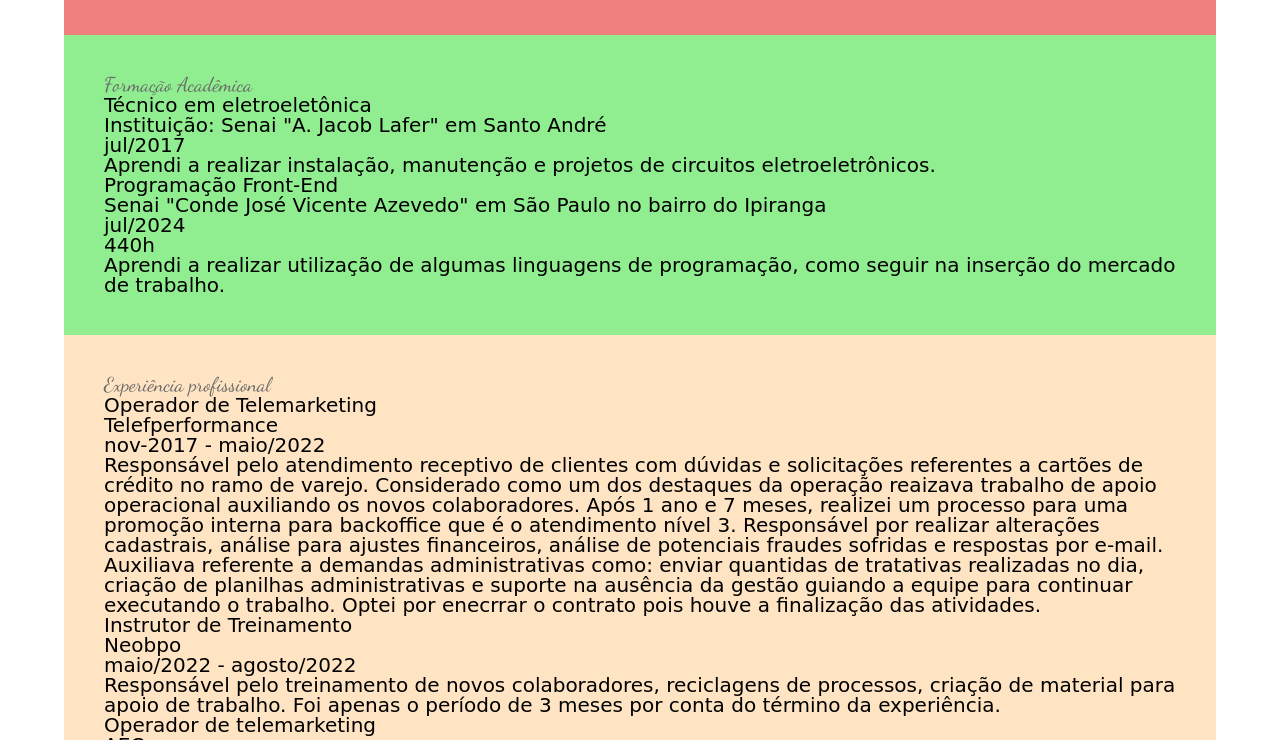
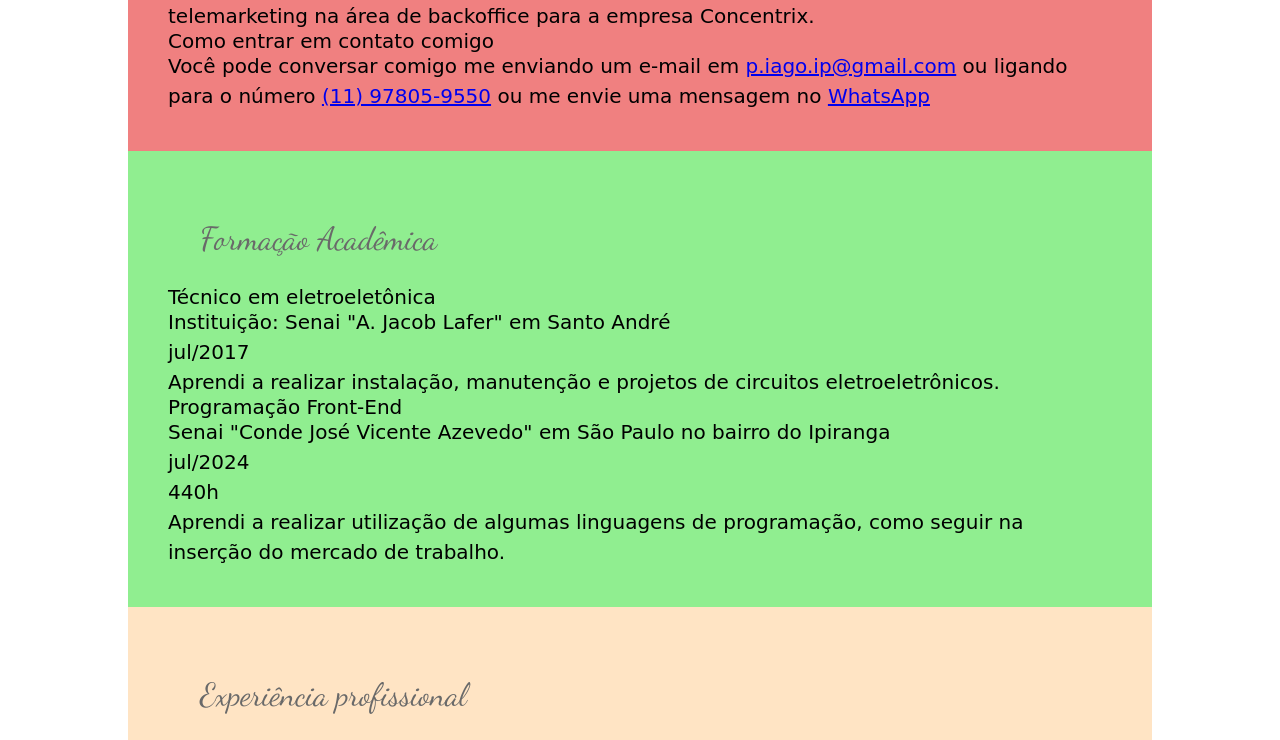
Before and after one commit to IagoPelitero/meu_curriculo, a plain HTML site: page index.html in a window 1280 px wide. Shown: the part 516-1256 px from the top of the page. Drawn offline with Linux system fonts and the light colour scheme; a web font is replaced by a local one.

Commit message:
termando de estilizar a página

```diff
--- a/style.css
+++ b/style.css
@@ -4,12 +4,16 @@
 
 @import url('https://fonts.googleapis.com/css2?family=Anta&family=Dancing+Script:wght@400..700&family=Noto+Sans+JP:wght@100..900&family=Shantell+Sans:ital,wght@0,300..800;1,300..800&display=swap');
 
-
+:root {
+    font-size: 16px; /* tamanho base do rem -> 1 rem = 16 px */
+    /* aqui altera-se todos os tamanhos baseados no rem ao mesmo tempo */
+}
+/* : -> pseudo classe */
 body {
-    width: 90vw;
-    margin: auto;
-    font-size: 20px;
-    font-family: "Shantell Sans", cursive;;
+    width: 80vw; /*80vw: 80% da viewport width */
+    margin: auto; /*margem com ajuste automático */
+    font-size: 20px; /* o padrão é 16px */
+    font-family: "Shantell Sans", cursive;
 }
 
 section {
@@ -43,6 +47,10 @@ section#idioma {
 .titulo-secao{
     font-family: "Dancing Script", cursive;
     color: dimgray;
+    font-size: 2rem;
+    margin: 1rem; /* valores: top (cima) right (direita) bottom (baixa) left (esquerda) / Quando a definição for igual para todos basta digitar apenas uma vez */
+    padding: 1rem; /*valores top (cima) right (direita) botton (baixa) left (esquerda) / Preenchimento */
+
 }
 
 img {
@@ -54,3 +62,7 @@ img {
     font-size: 3rem;
     margin: 2rem 1rem 3rem 4rem; /* Shorthand */
 }
+
+p {
+    line-height: 1.5; /*altura da linha: 1.5x o tamanho padrão */
+}
```
Also changed, not shown: Nomedoscodigos.txt (added), anotações.txt (added).
